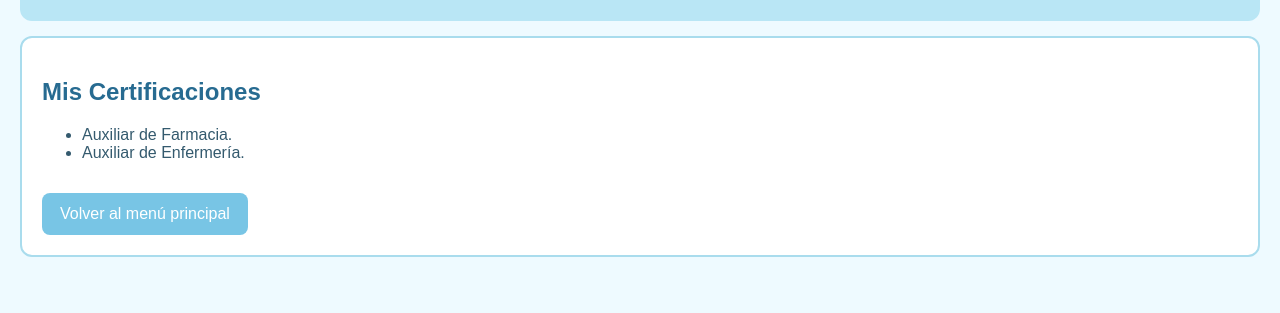
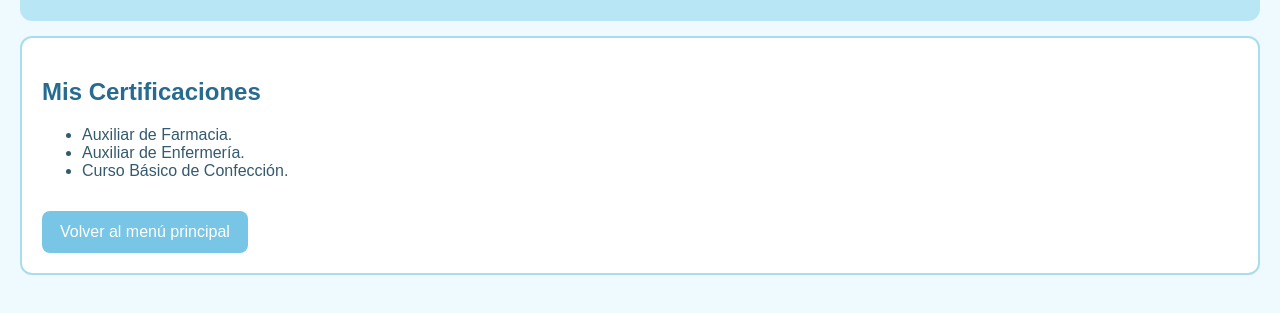
Before and after one commit to joseline-sanchez/hoja-de-vida-html5, a plain HTML site: page cursos.html in a window 1280 px wide. Shown: the part 119-432 px from the top of the page. Drawn offline with Linux system fonts and the light colour scheme.

Commit message:
Update cursos.html

```diff
--- a/cursos.html
+++ b/cursos.html
@@ -19,6 +19,7 @@
             <ul>
                 <li>Auxiliar de Farmacia.</li>
                 <li>Auxiliar de Enfermería.</li>
+                <li>Curso Básico de Confección.</li>
             </ul>
 
             <a class="volver" href="index.html">
```
